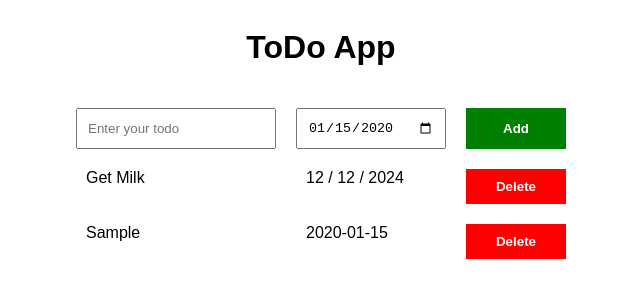
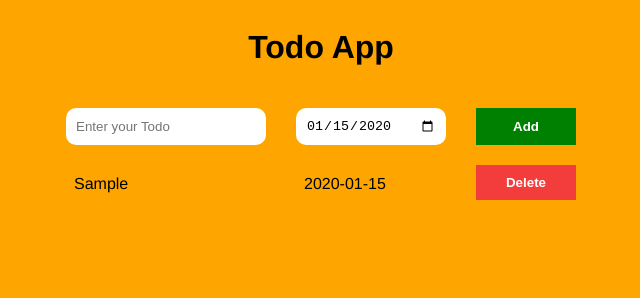
Before and after one commit to IamVarunnn/MERN-KG, a plain HTML site: page JavaScript/Project Level 3/ind.html in a window 1280 px wide. Both pictures are taken after typing "Sample", "2020-01-15" into the empty fields and a click on the button "Add". Shown: the whole page, without its empty margins (319-959 px from the left). Drawn offline with Linux system fonts and the light colour scheme.

Commit message:
Added and updated

```diff
--- a/JavaScript/Project Level 3/ind.html
+++ b/JavaScript/Project Level 3/ind.html
@@ -1,119 +1,134 @@
-<!DOCTYPE html>
+<!doctype html>
 <html lang="en">
   <head>
-    <meta charset="UTF-8">
-    <meta name="viewport" content="width=device-width, initial-scale=1.0">
+    <meta charset="UTF-8" />
+    <meta name="viewport" content="width=device-width, initial-scale=1.0" />
     <title>ToDo App</title>
     <style>
-
-        body{
-            font-family: Arial, Helvetica, sans-serif;
+      body {
+        font-family:
+          "Franklin Gothic Medium", "Arial Narrow", Arial, sans-serif;
         display: flex;
         flex-direction: column;
-            /* justify-content: center; */
         align-items: center;
+        background-color: orange;
       }
 
-        h1{
+      h1 {
         text-align: center;
-            /* align-self: center; */
       }
 
-        .container{
+      .todo_container {
         display: grid;
         grid-template-columns: 200px 150px 100px;
-            gap: 20px;
+        gap: 30px;
+        /* row-gap: 20px; */
         margin-top: 20px;
       }
 
-        span{
-            margin-left: 10px;
+      input {
+        padding: 10px;
+        outline: none;
+        border: none;
+        border-radius: 10px;
       }
 
-        input,button{
-            padding: 10px;
+      span {
+        margin-top: 10px;
+        margin-left: 8px;
       }
 
-        .btn{
+      button {
+        padding: 10px;
+        border: none;
         font-weight: bold;
-            border: none;
         color: white;
+        cursor: pointer;
       }
 
-        .add_btn{
+      .todo_btn_add {
         background-color: green;
       }
 
-        .del_btn{
-            background-color: red;
+      .todo_btn_del {
+        background: rgb(243, 61, 61);
       }
-
     </style>
   </head>
   <body>
+    <h1>Todo App</h1>
 
-
-    <h1>ToDo App</h1>
-    <div class="todo_container container">
-        <input class="todo_input" type="text" placeholder="Enter your todo">
-        <input class="todo_date" type="date">
-        <button class="btn add_btn" onclick="addTodo();" >Add</button>
-
+    <div class="todo_container">
+      <input class="todo_input" type="text" placeholder="Enter your Todo" />
+      <input class="todo_date" type="date" />
+      <button
+        class="todo_btn_add"
+        onclick="
+          addTodo();
+          displayItems();
+        "
+      >
+        Add
+      </button>
     </div>
 
-    <!-- <p class="todo_para" ></p> -->
-    <div class="grid_todo_container container"></div>
+    <div class="items_container todo_container"></div>
   </body>
-
   <script>
 
-    let todoList = [
-                    {
-                        task : "Get Milk",
-                        date : "12 / 12 / 2024"
-                    }
-                ];
-    displayOnPage();
+    // let todoList = [{task : "Get Milk",date : "2222-11-03"}];
+    let todoList = JSON.parse(localStorage.getItem('todoList')) || [];
+    displayItems();
 
     function addTodo(){
-        let todoInputField = document.querySelector(".todo_input");
-        // console.log(todoValue.value);
-        let todoInputValue = todoInputField.value;
-        let todoDateField = document.querySelector(".todo_date");
-        let todoDateValue = todoDateField.value;
-        // todoList.push(todoValue);
-        // todoList.push(todoInputValue);
-        // console.log(todoList);
+        let todo_input = document.querySelector(".todo_input");
+        let todo_date = document.querySelector(".todo_date");
 
+        // console.log(todo_input.value);
 
-        if(todoDateValue == '' || todoInputField == ''){
-            alert(`Please enter properly`);
+        // todoList.push(todo_input.value);
+
+        if(todo_input.value == "" || todo_date.value == ""){
+            alert('Enter missing fields');
             return;
         }
-        todoList.push({task : todoInputValue, date : todoDateValue});
 
-        todoInputField.value = '';
-        displayOnPage();
+        console.log({task : todo_input.value, date : todo_date.value});
+        todoList.push({task : todo_input.value, date : todo_date.value});
+
+        todo_input.value = '';
+
+        let todoListJs = JSON.stringify(todoList);
+        localStorage.setItem('todoList',todoListJs);
+
+        displayItems();
     }
 
-    function displayOnPage(){
-        let todo_container = document.querySelector(".grid_todo_container");
+    function displayItems(){
+        let n = todoList.length;
+        let todos = document.querySelector(".items_container");
+
 
 
         let newHtml = '';
 
-        for(let i = 0; i < todoList.length; i++){
+        for(let i = 0; i < n; i++){
+            // let {task , date} = todoList[i];
             let {task , date} = todoList[i];
             newHtml += `
                 <span>${task}</span>
                 <span>${date}</span>
-                <button class = "btn del_btn" onclick = "todoList.splice(${i},1); displayOnPage();" >Delete</button>
+                <button class = "todo_btn_del" onclick = "del();" >Delete</button>
             `
         }
 
-        todo_container.innerHTML = newHtml;
+        todos.innerHTML = newHtml;
     }
 
+    function del(i){
+        todoList.splice(i, 1);
+        localStorage.setItem('todoList',JSON.stringify(todoList));
+        displayItems();
+    }
   </script>
-
 </html>
```
Lines whose indentation alone changed are shown as unchanged.
